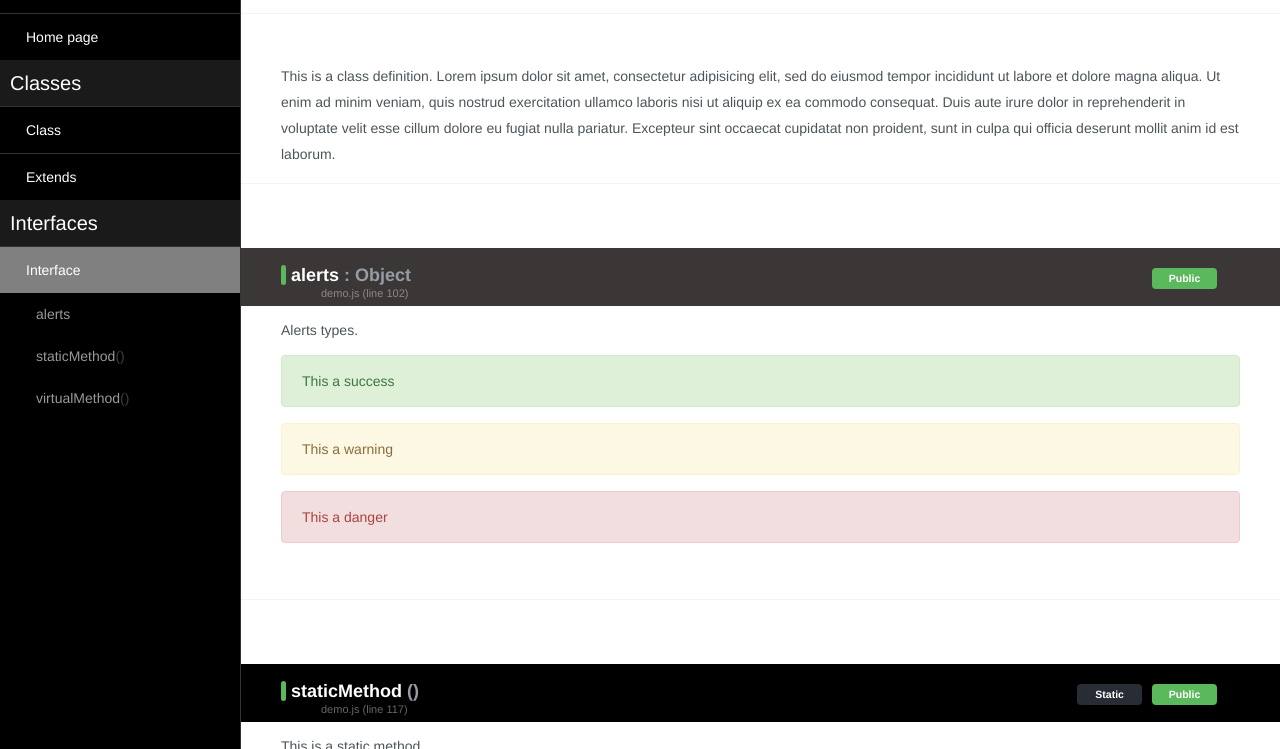
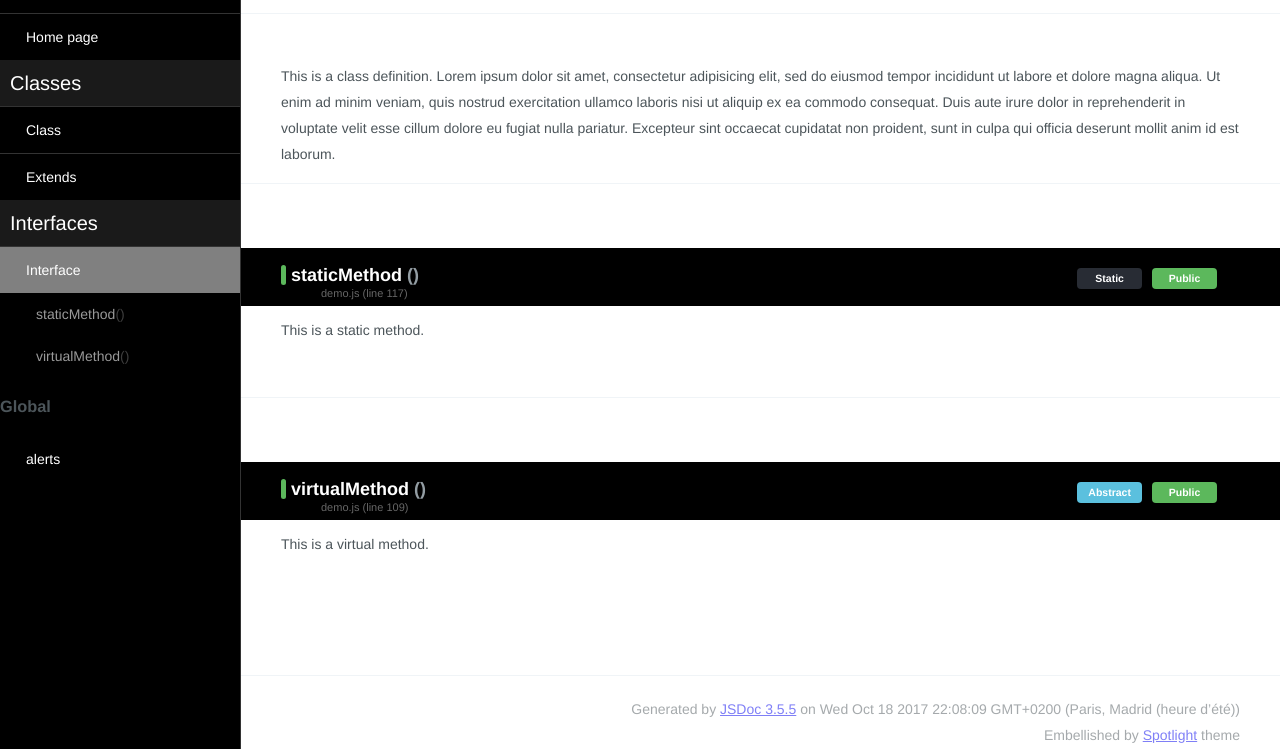
Before and after one commit to lowlighter/jsdoc-spotlight, a website: page demo/docs/Interface.html in a window 1280 px wide. Shown: the part 51-800 px from the top of the page. Drawn offline with Linux system fonts and the light colour scheme; files that its build step writes are made by us from their sources.

Commit message:
Updated build.js and package.json

```diff
--- a/demo/docs/Interface.html
+++ b/demo/docs/Interface.html
@@ -11,7 +11,7 @@
 <body>
 
     <aside>
-        <header><h1>Spotlight</h1></header><ul><li><a href="index.html">Home page</a></li></ul><ul><li class="category">Classes</li><li id="menu-Class"><a href="Class.html">Class</a></li><li id="menu-Extends"><a href="Extends.html">Extends</a></li><li class="category">Interfaces</li><li id="menu-Interface"><a href="Interface.html">Interface</a></li></ul>
+        <header><h1>Spotlight</h1></header><ul><li><a href="index.html">Home page</a></li></ul><ul><li class="category">Classes</li><li id="menu-Class"><a href="Class.html">Class</a></li><li id="menu-Extends"><a href="Extends.html">Extends</a></li><li class="category">Interfaces</li><li id="menu-Interface"><a href="Interface.html">Interface</a></li></ul><h3>Global</h3><ul><li><a href="global.html#alerts">alerts</a></li></ul>
     </aside>
 
     <main>
@@ -54,58 +54,6 @@ Excepteur sint occaecat cupidatat non proident, sunt in culpa qui officia deseru
 
 
 
-
-
-<div class="members" id="member-alerts">
-    <header class="member">
-
-        <h2 class="public">
-            alerts<span class="signature"><span class="type-signature"> : Object</span></span>
-        </h2>
-
-
-
-            <div class="sources">
-                 <a href="demo.js.html">demo.js (line 102)</a>
-            </div>
-
-
-
-        <div class="properties">
-
-
-
-            <label class="public">Public</label>
-        </div>
-    </header>
-
-
-
-
-        <p>Alerts types.
-<div class="alert success">
-This a success
-</div>
-<div class="alert warning">
-This a warning
-</div>
-<div class="alert danger">
-This a danger
-</div></p>
-
-
-
-
-
-
-
-
-
-
-
-
-
-</div>
 
 
 <div class="members" id="member-staticMethod">
@@ -220,7 +168,7 @@ This a danger
 
         </section>
         <footer>
-            Generated by <a href="https://github.com/jsdoc3/jsdoc">JSDoc 3.4.3</a> on Mon Sep 04 2017 17:47:54 GMT+0200 (Paris, Madrid (heure d’été))
+            Generated by <a href="https://github.com/jsdoc3/jsdoc">JSDoc 3.5.5</a> on Wed Oct 18 2017 22:08:09 GMT+0200 (Paris, Madrid (heure d’été))
             <br />
             Embellished by <a href="https://github.com/lowlighter/jsdoc-spotlight">Spotlight</a> theme
         </footer>
--- a/package.json
+++ b/package.json
@@ -1,6 +1,6 @@
 {
     "name": "jsdoc-spotlight",
-  "description": "A template for JSDoc 3",
+    "description": "A template for JSDoc 3.",
     "version": "1.0.0",
     "repository": {
         "type": "git",
@@ -9,10 +9,10 @@
     "author": "lowlight(er)",
     "license": "MIT",
     "dependencies": {
+        "babel-minify": "^0.2.0",
         "jsdoc": "^3.4.3",
         "less": "^2.7.2",
-    "less-plugin-clean-css": "^1.5.1",
-    "babili": "^0.1.4"
+        "less-plugin-clean-css": "^1.5.1"
     },
     "scripts": {
         "build": "node ./src/build.js"
--- a/src/build.js
+++ b/src/build.js
@@ -20,7 +20,7 @@
 
 //Scripts
     console.log("Scripts minification :")
-    exit += execute("Babili", "../node_modules/.bin/babili", [path.join(__dirname, "static/js/scripts.js"), "-o", path.join(__dirname, "static/js/scripts.min.js")])
+    exit += execute("Babel-minify", "../node_modules/.bin/babel-minify", [path.join(__dirname, "static/js/scripts.js"), "-o", path.join(__dirname, "static/js/scripts.min.js")])
 
 //Style
     console.log("Styles minification :")
@@ -38,9 +38,9 @@
                 let pckg = path.join.apply(null, bin)
                 if (!fs.existsSync(pckg)) { throw new Error(`${name} isn't installed`) }
             //Execute command
-                let c = spawn(pckg, args, {shell:true})
+                let c = spawn(pckg, args, {shell:true, stdio:["inherit", "pipe", "pipe"]})
             //Output
-                if (c.stderr.length) { throw new Error(c.stderr) }
+                if (c.stderr.length) { throw new Error(c.stderr.toString().replace(/\n*$/, "")) }
                 console.log("    \x1b[32m%s\x1b[0m", "Success")
                 return 0
         } catch (e) {
```
Also changed, not shown: demo/docs/Class.html (+2 -2 lines), demo/docs/Extends.html (+2 -2 lines), demo/docs/demo.js.html (+2 -2 lines), demo/docs/index.html (+3 -2 lines), README.md, demo/docs/js/scripts.min.js, src/static/js/scripts.min.js, 1 other file. Lines whose indentation alone changed are shown as unchanged.
